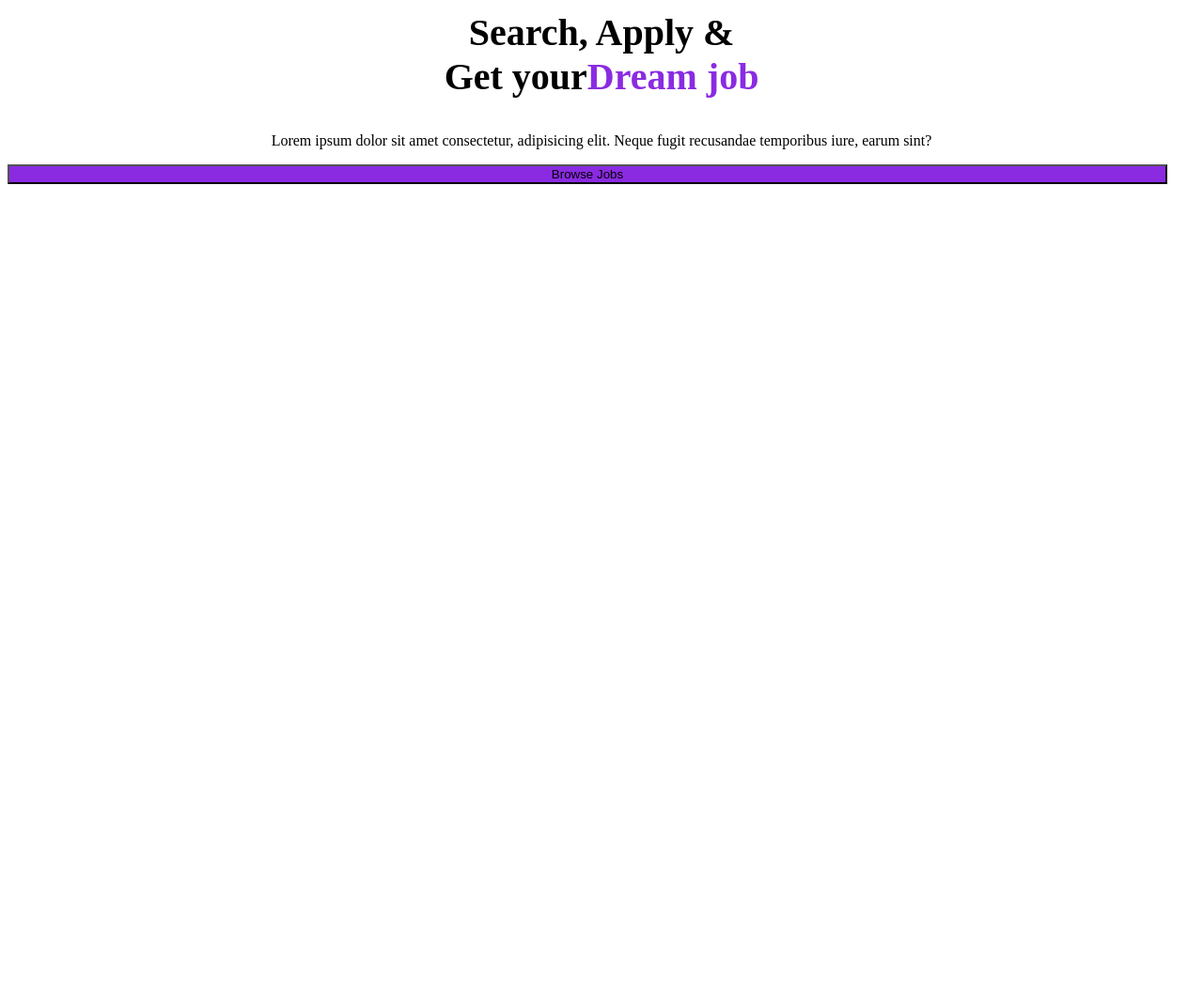
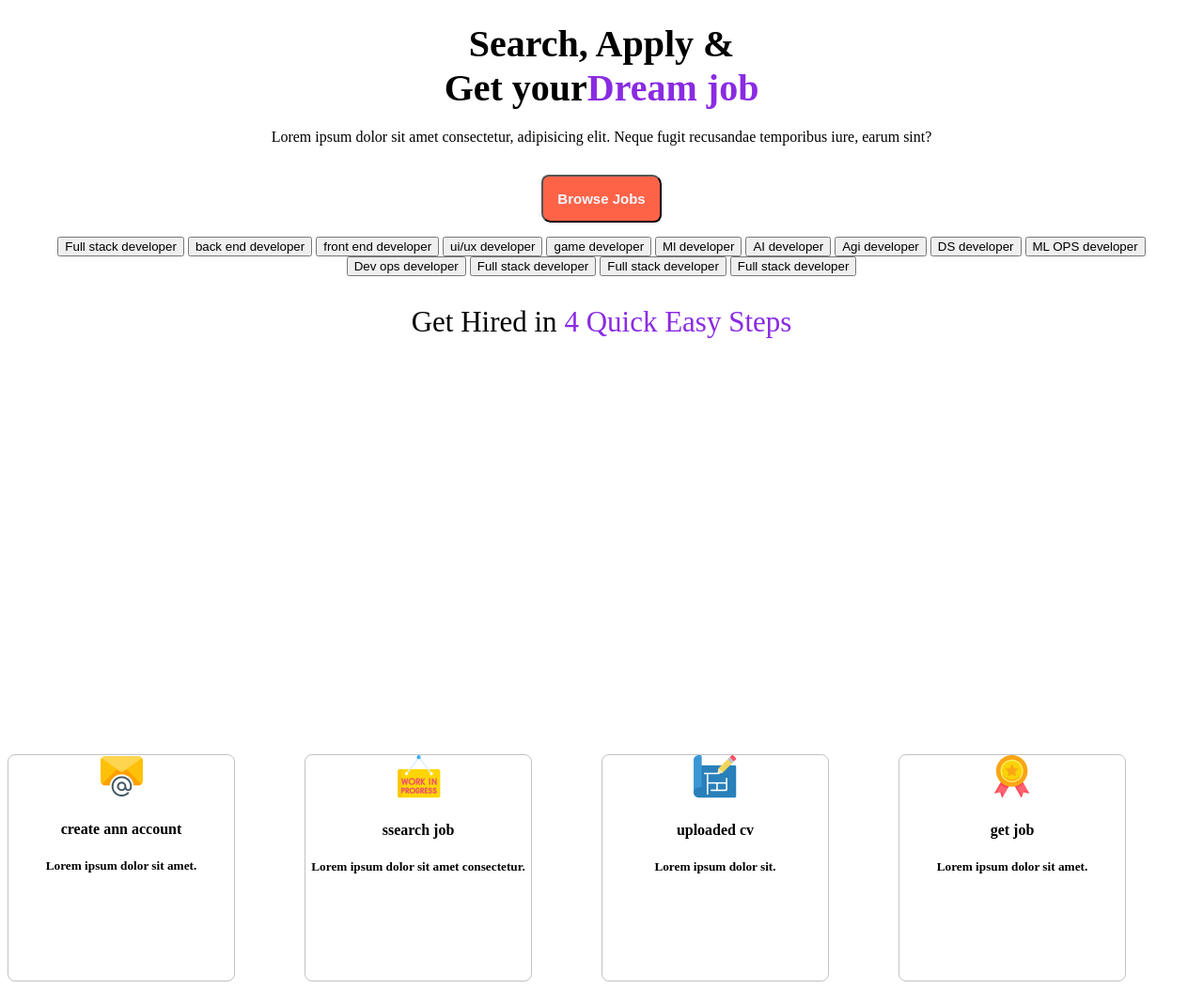
Before and after one commit to MdArafMahmud/jobHunt, a plain HTML site: page index.html in a window 1280 px wide. Shown: the part 156-1209 px from the top of the page at 94% size. Before the commit the page ends 955 px from the top, so only its background shows below. Drawn offline with Linux system fonts and the light colour scheme.

Commit message:
added something new

```diff
--- a/index.html
+++ b/index.html
@@ -23,25 +23,66 @@
     </header>
 
     <main>
-        <section>
-            <div  class="center">
-                <h2> <div class="top">Search, Apply &</div> <div class="bottom">Get your <span class="violet">Dream job</span></div></h2>
-                <p>Lorem ipsum dolor sit amet consectetur, adipisicing elit. Neque fugit recusandae temporibus iure, earum sint?</p>
-                <button class="my-button nav-item">Browse Jobs</button>
-            </div>
 
 
+            <div class="center">
+                <div class="text-information">
+                    <h2> <div class="top">Search, Apply &</div> <div class="bottom">Get your <span class="violet">Dream job</span></div></h2>
+                    <p>Lorem ipsum dolor sit amet consectetur, adipisicing elit. Neque fugit recusandae temporibus iure, earum sint?</p>
+                </div>
+                 <button class="next-button">Browse Jobs</button>
 
-
+        <section class="all-button">
+                 <button class="1st-btn">Full stack developer</button>
+                 <button class="1st-btn">back end developer</button>
+                 <button class="1st-btn">front end developer</button>
+                 <button class="1st-btn">ui/ux developer</button>
+                 <button class="1st-btn">game developer</button>
+                 <button class="1st-btn">Ml developer</button>
+                 <button class="1st-btn">AI developer</button>
+                 <button class="1st-btn">Agi developer</button>
+                 <button class="1st-btn">DS developer</button>
+                 <button class="1st-btn">ML OPS developer</button>
+                 <button class="1st-btn">Dev ops developer</button>
+                 <button class="1st-btn">Full stack developer</button>
+                 <button class="1st-btn">Full stack developer</button>
+                 <button class="1st-btn">Full stack developer</button>
 
         </section>
+
+        <div class="get-hired">
+            <p>Get Hired in <span class="violet">4 Quick Easy Steps</span></p>
+        </div>
+
+            </div>
 
 
 
     </main>
 
     <footer>
-
+       <div class="fact-container">
+        <div class="fact-card">
+            <img src="icons/email.png" alt="" class="fact-icon">
+            <h4 class="fact-number">create ann account</h4>
+            <h5 class="fact-name"><p>Lorem ipsum dolor sit amet.</p></h5>
+        </div>
+        <div class="fact-card">
+            <img src="icons/customers.png" alt="" class="fact-icon">
+            <h4 class="fact-number">ssearch job</h4>
+            <h5 class="fact-name"><p>Lorem ipsum dolor sit amet consectetur.</p></h5>
+        </div>
+        <div class="fact-card">
+            <img src="icons/projects.png" alt="" class="fact-icon">
+            <h4 class="fact-number">uploaded cv</h4>
+            <h5 class="fact-name">Lorem ipsum dolor sit.</h5>
+        </div>
+        <div class="fact-card">
+            <img src="icons/ribon.png" alt="" class="fact-icon">
+            <h4 class="fact-number">get job</h4>
+            <h5 class="fact-name">Lorem ipsum dolor sit amet.</h5>
+        </div>
+       </div>
     </footer>
 </body>
 </html>
--- a/styles.css
+++ b/styles.css
@@ -25,8 +25,22 @@
 
 .my-button{
   background-color: blueviolet;
+  padding: 10px 24px
+
 }
 
+.next-button{
+  color: aliceblue;
+  background-color: tomato;
+  padding: 15px 15px;
+  font-weight: 800;
+  font-size: 15px;
+  margin: 15px auto;
+  border-radius: 8px 10px;
+}
+.get-hired{
+   font-size: 31px;
+}
 .violet{
   color: blueviolet;
 }
@@ -43,8 +57,30 @@
   margin-top: 5rem;
 }
 
+/* card related style */
+.fact-container{
+  display: grid;
+  grid-template-columns: repeat(4, 1fr);
+}
+.fact-card{
+  border: 1px solid #9999;
+  width: 240px;
+  height: 240px;
+  border-radius: 8px;
+  align-items: center;
+  justify-content: center;
+  text-align: center;
+}
+
+
+/* end */
+
+.all-button{
+  text-align: center;
+}
+
 .top, .bottom{
-  /* flex: 1; */
+
   display: flex;
   justify-content: center;
   align-items: center;
@@ -54,12 +90,10 @@
 }
 
 .upper{
-  /* margin-top: 20px; */
+
   text-align:center;
-  /* height: 50vh; */
-  /* display: flex; */
+
   flex-direction: column;
-  /* margin-top: 5rem; */
+
   justify-content: flex-start;
-  /* margin-top: 0; */
 }
```
Also changed, not shown: icons/customers.png (added), icons/email.png (added), icons/projects.png (added), icons/ribon.png (added).
